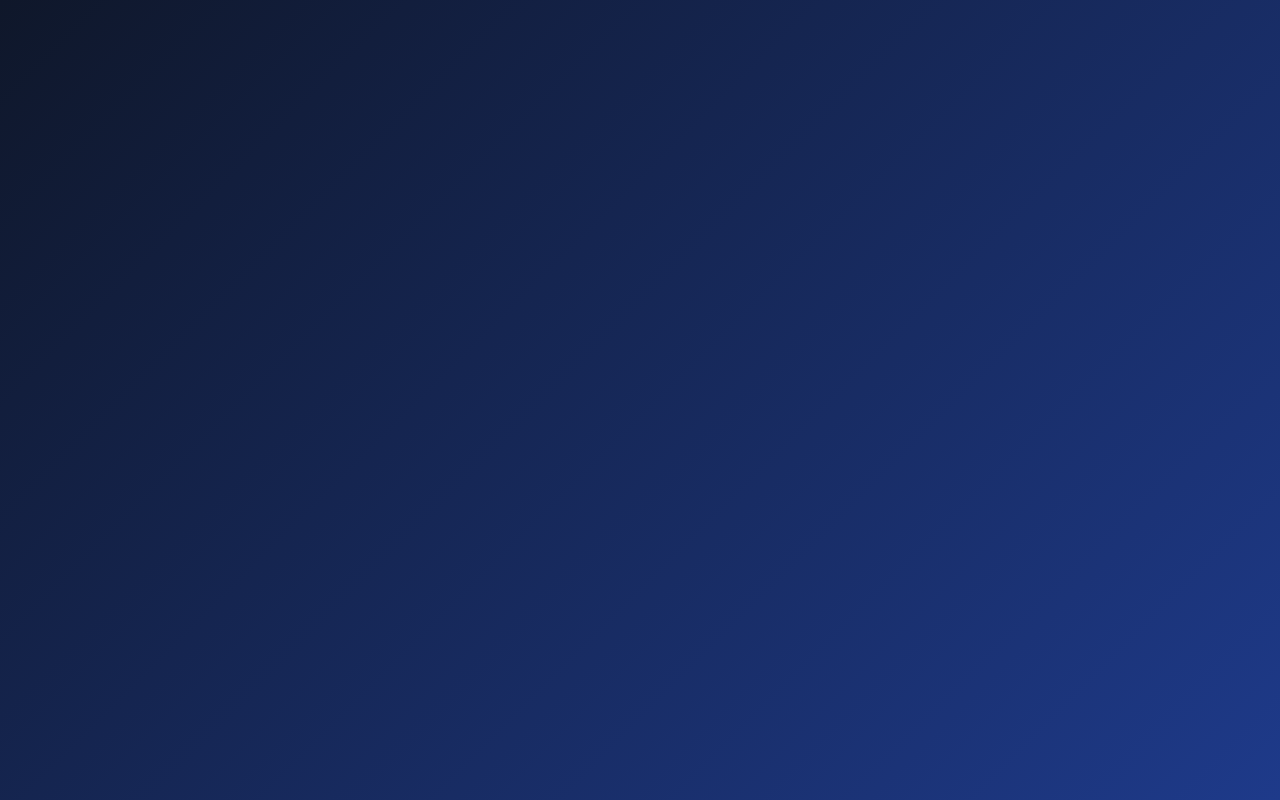
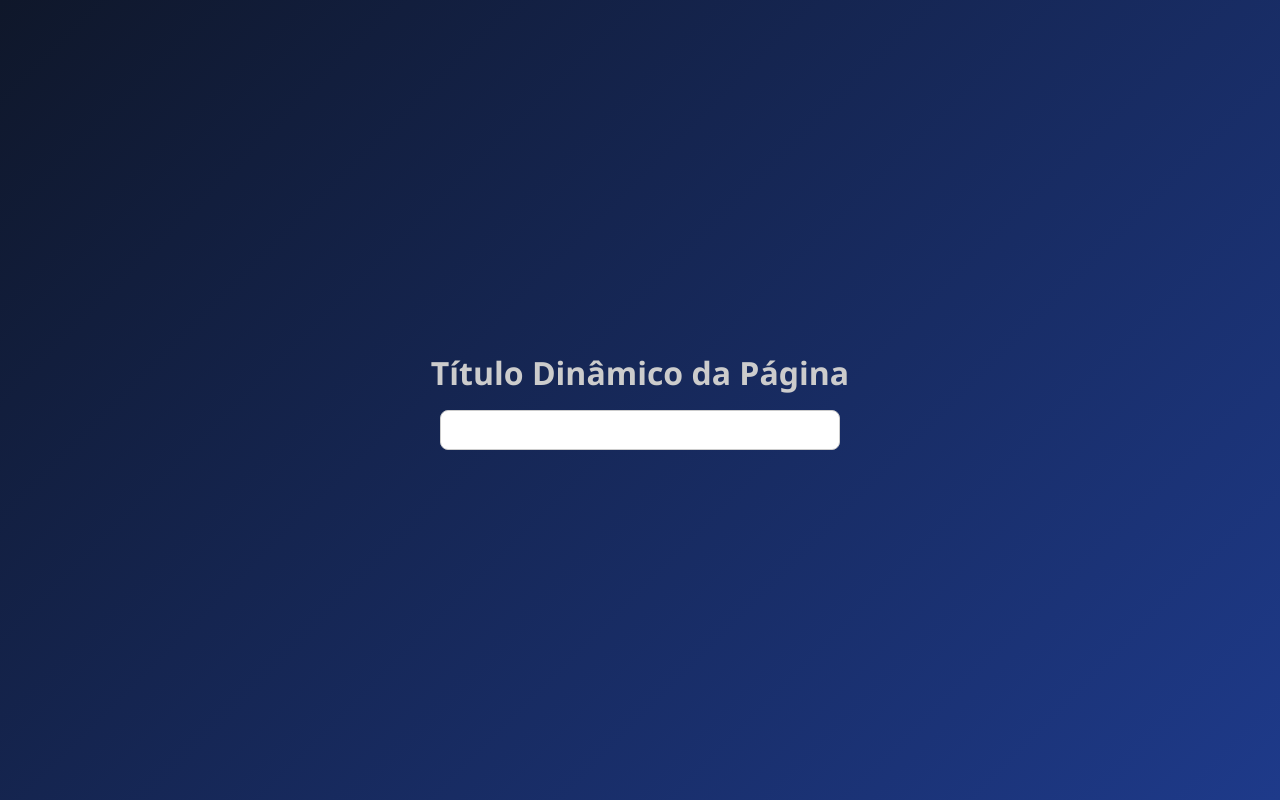
Before and after one commit to Rhuu4n/Aulas-FrontEnd, a React (Create React App) app: page /titulo in a window 1280 px wide. Before the commit this address had no page. Built offline with nearby package versions, Linux system fonts and the light colour scheme.

Commit message:
feat: Exercicio Título Dinâmico da Página completo e funcional

```diff
--- a/src/App.js
+++ b/src/App.js
@@ -3,6 +3,7 @@ import './App.css';
 import Relogio from './components/relogio';
 import MsgLimit from './components/msg_limit';
 import Aviso from './components/aviso';
+import Titulo from './components/titulo';
 
 function App() {
   return (
@@ -14,8 +15,9 @@ function App() {
 
                 <h1>Exercícios Faculdade SENAI Antonio Adolpho Lobbe</h1>
                 <Link to="/relogio" className="botao">Relógio</Link>
-                <Link to="/msg_limit" className="botao">Limite de Mensagens</Link>
+                <Link to="/msg_limit" className="botao">Limite de Curtidas</Link>
                 <Link to="/aviso" className="botao">Aviso com temporizador</Link>
+                <Link to="/titulo" className="botao">Título Dinâmico da Página</Link>
 
               </header>
             </div>
@@ -24,6 +26,7 @@ function App() {
     <Route path="/relogio"element={<Relogio />}/>
     <Route path="/msg_limit"element={<MsgLimit />}/>
     <Route path="/aviso"element={<Aviso />}/>
+    <Route path="/titulo"element={<Titulo />}/>
 
   </Routes>
 </BrowserRouter>
--- /dev/null
+++ b/src/components/titulo.jsx
@@ -0,0 +1,13 @@
+import { useState } from "react";
+import "../css/titulo.css"
+
+export default function Titulo(){
+    const[titulo, setTitulo] = useState("Título Dinâmico da Página");
+
+    return(
+        <div className="titulo-container">
+            <h1 className="titulo-texto">{titulo}</h1>
+            <input className="titulo-input" onChange={(e)=> setTitulo(e.target.value)}></input>
+        </div>
+    );
+};
--- /dev/null
+++ b/src/css/titulo.css
@@ -0,0 +1,34 @@
+.titulo-container {
+    display: flex;
+    flex-direction: column;
+    align-items: center;
+    gap: 16px;
+    padding: 24px;
+    width: 100%;
+    box-sizing: border-box;
+}
+
+.titulo-container .titulo-texto {
+    margin: 0;
+    color: #CCC;
+    font-size: 2rem;
+    font-weight: 700;
+    text-align: center;
+}
+
+.titulo-container .titulo-input {
+    width: 100%;
+    max-width: 400px;
+    padding: 10px 14px;
+    border: 1px solid #ccc;
+    border-radius: 8px;
+    outline: none;
+    font-size: 1rem;
+    box-sizing: border-box;
+    transition: border-color 0.2s ease, box-shadow 0.2s ease;
+}
+
+.titulo-container .titulo-input:focus {
+    border-color: #646cff;
+    box-shadow: 0 0 0 3px rgba(100, 108, 255, 0.15);
+}
```
